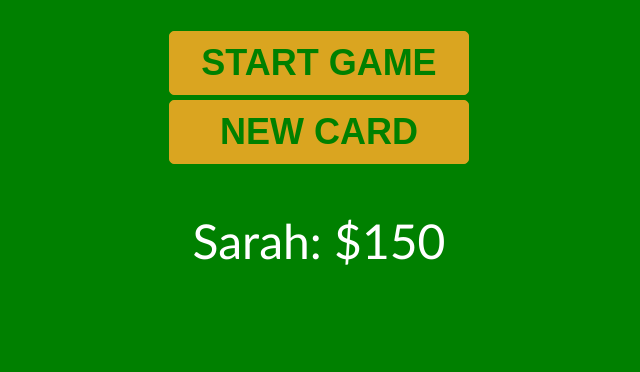
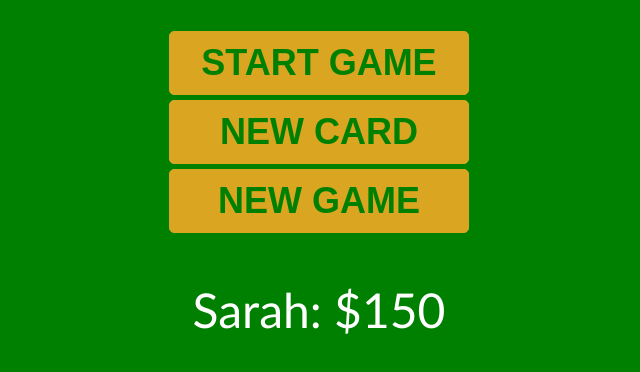
Before and after one commit to Balbader/BlackJack-game, a plain HTML site: page index.html in a window 1280 px wide. Shown: the part 500-872 px from the top of the page, without its empty margins (321-961 px from the left). Before the commit the page ends 817 px from the top, so only its background shows below. Drawn offline with Linux system fonts and the light colour scheme.

Commit message:
update file

```diff
--- a/index.html
+++ b/index.html
@@ -18,6 +18,7 @@
             <div id="btns">
                 <button id="start">START GAME</button>
                 <button id="new-card" disabled>NEW CARD</button>
+                <button id="new-game" disabled>NEW GAME</button>
             </div>
             <p id="player-el"></p>
         </div>
```
